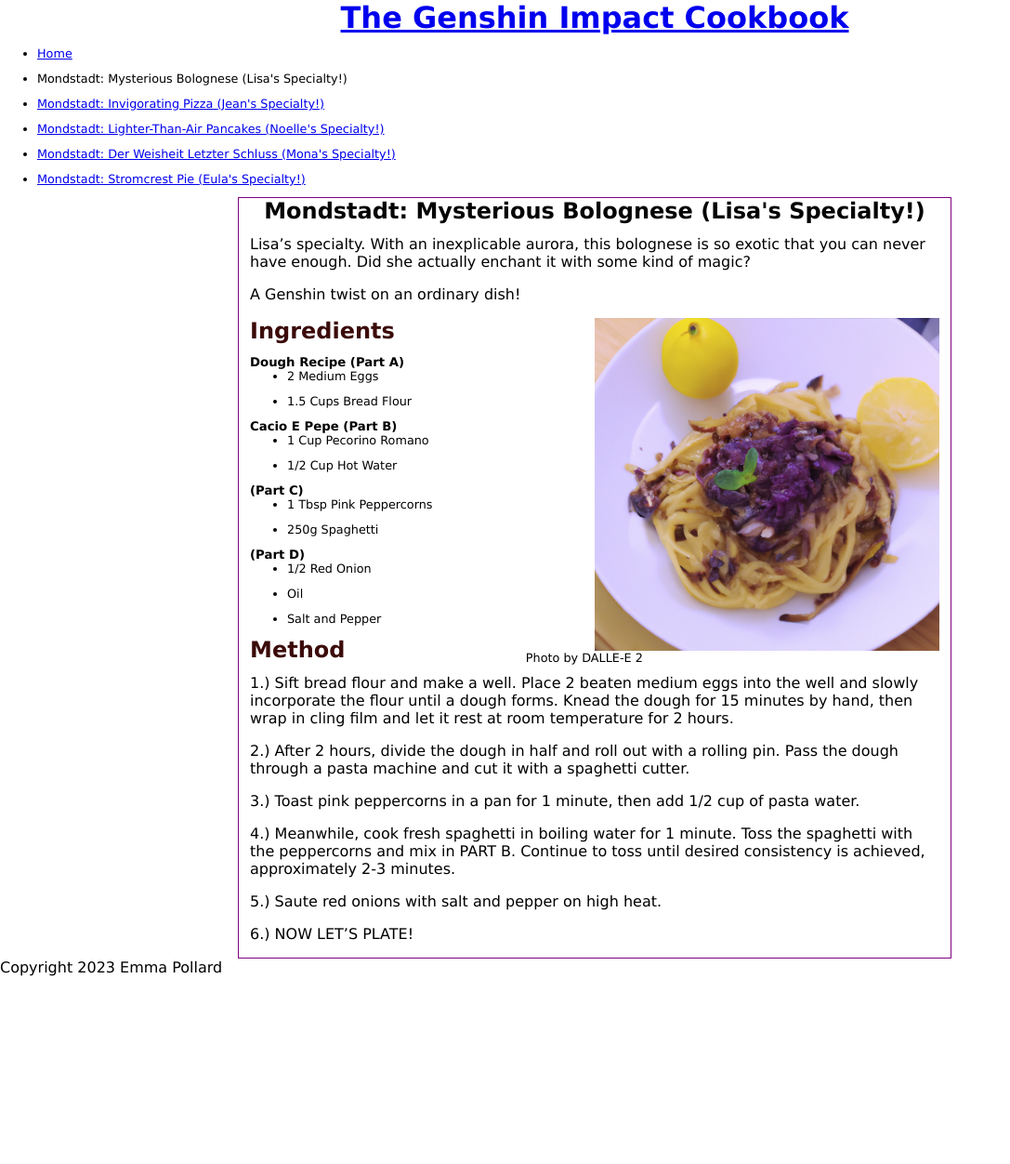
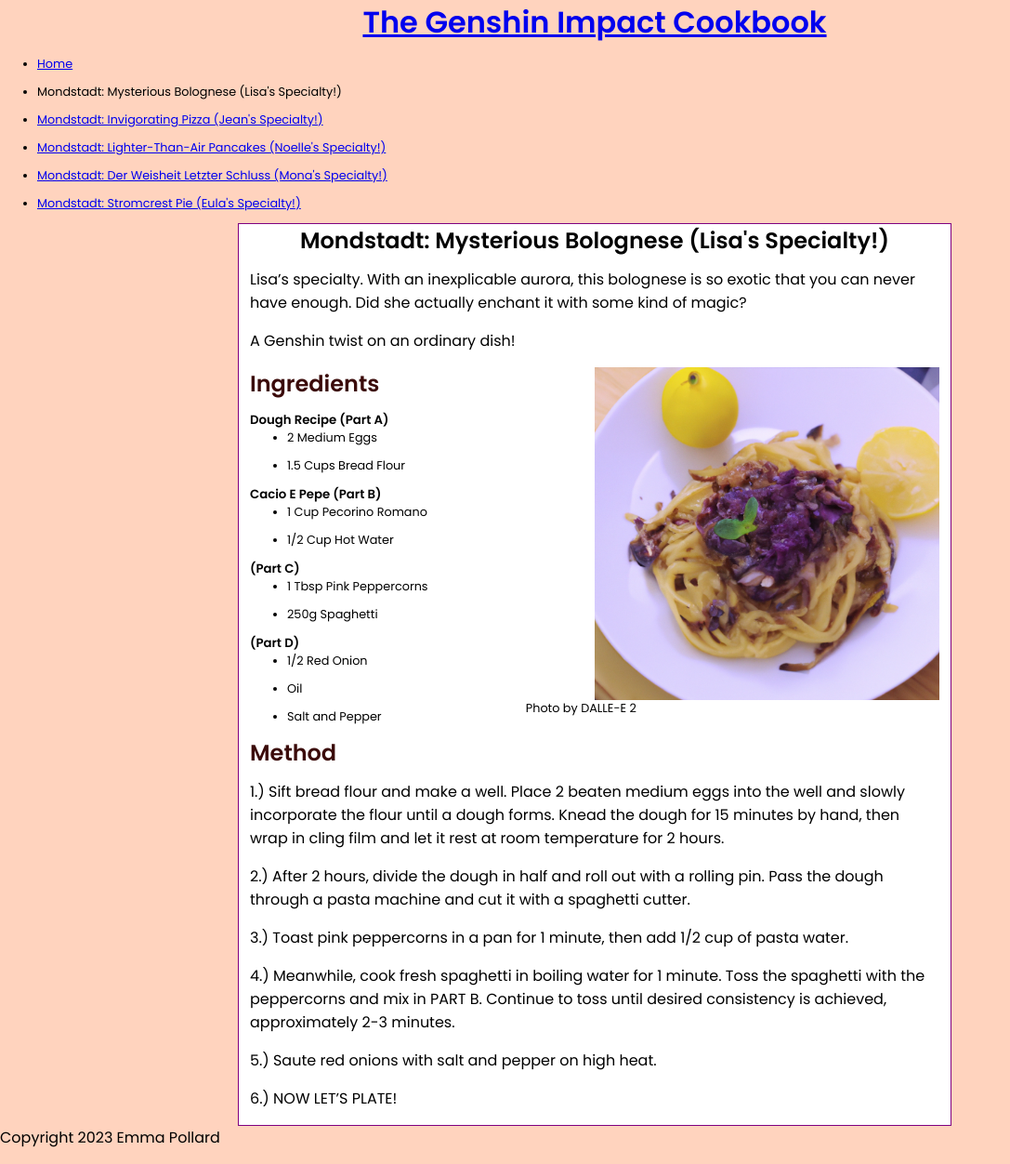
Before and after one commit to emmapollard/emmarecipes, a Jekyll site: the page built from _recipes/recipe1.md, in a window 1280 px wide. Shown: the whole page at 93% size, without its empty margins (0-1087 px from the left). Built offline with Jekyll 4.4.1, drawn with Linux system fonts in a browser that asks for light colours; before the commit the page ends 1066 px from its top, so only the background shows below that.

Commit message:
Update recipes.css

```diff
--- a/styles/recipes.css
+++ b/styles/recipes.css
@@ -17,9 +17,9 @@
 /* the rest is up to you */
 
 body{
-  font-family:'font-family: 'Poppins', sans-serif;}
+  font-family:'Poppins', sans-serif;}
 
-body{ background-color: rgb(197, 122, 122);}
+body{ background-color: rgb(255, 211, 190);}
 
 
 h1{color:rgb(3, 3, 3);
@@ -29,7 +29,7 @@
 
 h2{color:rgb(59, 11, 10);
 margin:0 0 12px 0;
-font-family: font-family: 'Poppins', sans-serif;}
+font-family:'Poppins', sans-serif;}
 
 p{color:black(59,57,57);
 margin-bottom: 1em;}
```
